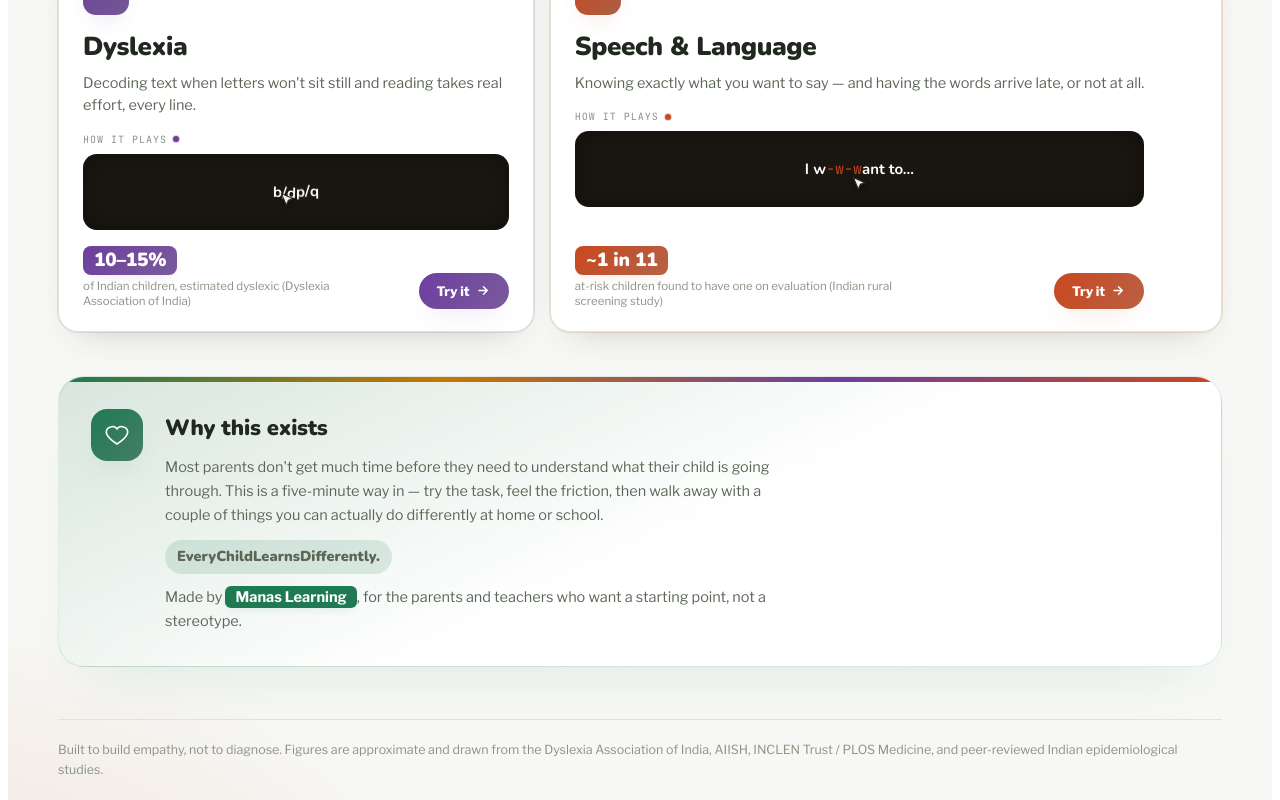
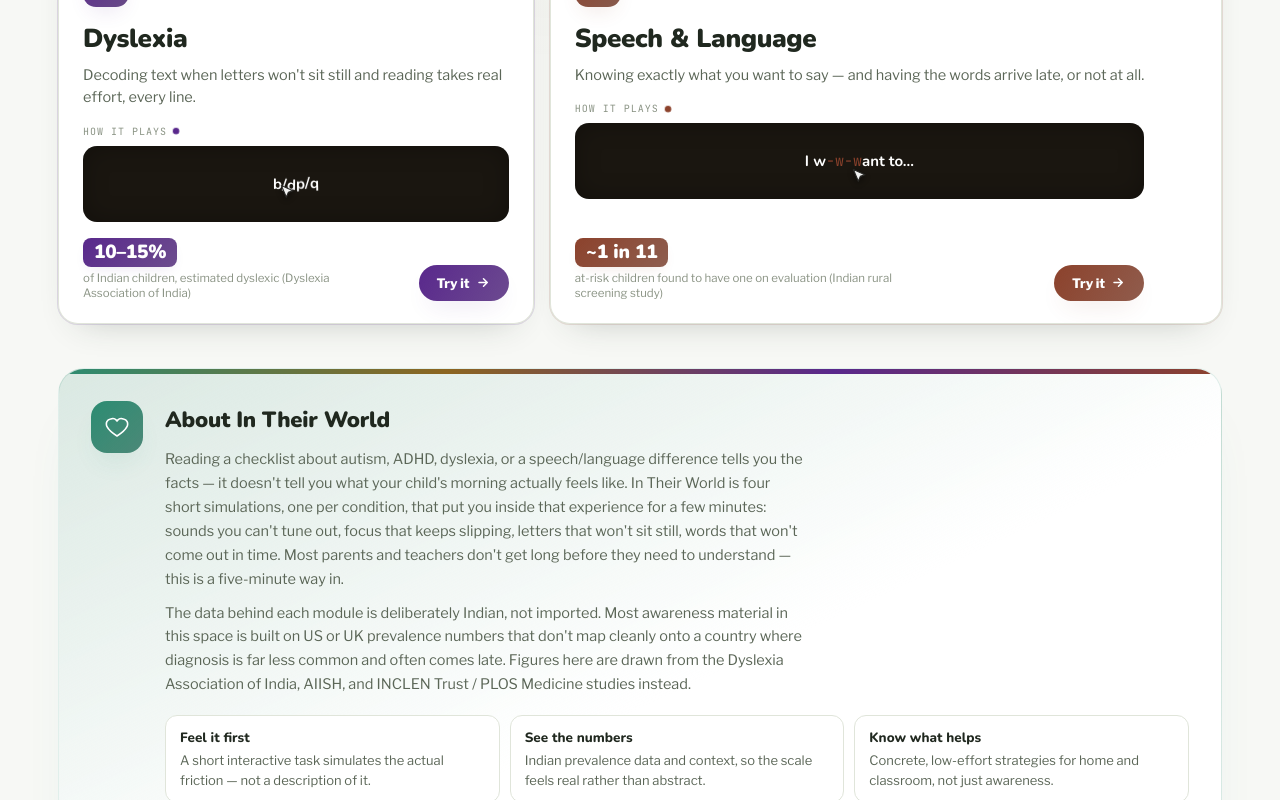
Before and after one commit to darayavahoush/in-their-world, a React (Vite) app: page / in a window 1280 px wide. Shown: the part 1200-2000 px from the top of the page. Built offline with nearby package versions, Linux system fonts and the light colour scheme.

Commit message:
Dark mode, refined accent palette, fixed white border, richer About section

```diff
--- a/src/InTheirWorld.css
+++ b/src/InTheirWorld.css
@@ -6,6 +6,13 @@
   are scoped under .itw-root and prefixed itw- so this drops into an
   existing site without leaking styles. Fonts load via <link> in index.html.
 */
+
+/* Global reset — the page has no other stylesheet, so without this the
+   browser's default 8px body margin shows as a white border around the
+   whole card, especially visible in dark mode. */
+html,body{margin:0;padding:0;}
+body{background:#14180f;}
+#root{min-height:100vh;}
 
 .itw-root{
   --itw-bg:#f7f8f5;
@@ -23,14 +30,14 @@
   --itw-paper-muted:#5b6657;
   --itw-paper-border:#e0e5da;
 
-  --itw-autism:#1f7a52;
-  --itw-autism-soft:rgba(31,122,82,.14);
-  --itw-adhd:#c97600;
-  --itw-adhd-soft:rgba(201,118,0,.14);
-  --itw-dyslexia:#6d3f9e;
-  --itw-dyslexia-soft:rgba(109,63,158,.14);
-  --itw-speech:#c8481f;
-  --itw-speech-soft:rgba(200,72,31,.14);
+  --itw-autism:#2c8c72;
+  --itw-autism-soft:rgba(44,140,114,.14);
+  --itw-adhd:#8c6520;
+  --itw-adhd-soft:rgba(140,101,32,.14);
+  --itw-dyslexia:#59288c;
+  --itw-dyslexia-soft:rgba(89,40,140,.14);
+  --itw-speech:#8c422c;
+  --itw-speech-soft:rgba(140,66,44,.14);
 
   --itw-accent:var(--itw-autism);
   --itw-accent-soft:var(--itw-autism-soft);
@@ -41,17 +48,53 @@
 
   position:relative;
   background:
-    radial-gradient(1100px 640px at 90% -10%, rgba(31,122,82,.14), transparent 60%),
-    radial-gradient(900px 620px at -6% 105%, rgba(200,72,31,.13), transparent 60%),
-    radial-gradient(700px 500px at 45% 40%, rgba(201,118,0,.07), transparent 65%),
+    radial-gradient(1100px 640px at 90% -10%, rgba(44,140,114,.14), transparent 60%),
+    radial-gradient(900px 620px at -6% 105%, rgba(140,66,44,.13), transparent 60%),
+    radial-gradient(700px 500px at 45% 40%, rgba(140,101,32,.07), transparent 65%),
     var(--itw-bg);
+  transition:background-color .35s ease, color .35s ease;
   color:var(--itw-text);
   font-family:var(--font-body);
   line-height:1.6;
   -webkit-font-smoothing:antialiased;
-  border-radius:28px;
   overflow:hidden;
   isolation:isolate;
+}
+/* ---------- dark mode ----------
+   Nearly everything in this file reads color through the --itw-*
+   variables below, so overriding them here is enough to re-theme the
+   whole component — module accent colors get brighter/more saturated
+   variants so they still read clearly against a dark surface. */
+.itw-root.itw-dark{
+  --itw-bg:#14180f;
+  --itw-bg-2:#1a2015;
+  --itw-panel:#1e2519;
+  --itw-panel-2:#242c1e;
+  --itw-border:#39442f;
+  --itw-text:#eef1ea;
+  --itw-muted:#a7b19d;
+  --itw-muted-dim:#7c8672;
+
+  --itw-paper:#1e2519;
+  --itw-paper-2:#242c1e;
+  --itw-paper-text:#eef1ea;
+  --itw-paper-muted:#a7b19d;
+  --itw-paper-border:#39442f;
+
+  --itw-autism:#56d2b1;
+  --itw-autism-soft:rgba(86,210,177,.18);
+  --itw-adhd:#d2a056;
+  --itw-adhd-soft:rgba(210,160,86,.18);
+  --itw-dyslexia:#9056d2;
+  --itw-dyslexia-soft:rgba(144,86,210,.18);
+  --itw-speech:#d27356;
+  --itw-speech-soft:rgba(210,115,86,.18);
+
+  background:
+    radial-gradient(1100px 640px at 90% -10%, rgba(86,210,177,.1), transparent 60%),
+    radial-gradient(900px 620px at -6% 105%, rgba(210,115,86,.09), transparent 60%),
+    radial-gradient(700px 500px at 45% 40%, rgba(210,160,86,.05), transparent 65%),
+    var(--itw-bg);
 }
 .itw-root *{box-sizing:border-box;}
 .itw-root ::selection{background:var(--itw-accent);color:#fff;}
@@ -140,12 +183,15 @@
 }
 
 .itw-blob{position:absolute;border-radius:50%;filter:blur(58px);pointer-events:none;z-index:0;opacity:.9;}
-.itw-blob-1{width:540px;height:540px;background:radial-gradient(circle,rgba(31,122,82,.32),transparent 70%);top:-160px;right:-140px;}
-.itw-blob-2{width:480px;height:480px;background:radial-gradient(circle,rgba(200,72,31,.28),transparent 70%);top:420px;left:-180px;}
-.itw-blob-3{width:380px;height:380px;background:radial-gradient(circle,rgba(201,118,0,.26),transparent 70%);top:100px;left:38%;opacity:.7;}
+.itw-blob-1{width:540px;height:540px;background:radial-gradient(circle,rgba(44,140,114,.32),transparent 70%);top:-160px;right:-140px;}
+.itw-blob-2{width:480px;height:480px;background:radial-gradient(circle,rgba(140,66,44,.28),transparent 70%);top:420px;left:-180px;}
+.itw-blob-3{width:380px;height:380px;background:radial-gradient(circle,rgba(140,101,32,.26),transparent 70%);top:100px;left:38%;opacity:.7;}
 
 .itw-accent-word{position:relative;display:inline-block;font-style:normal;color:var(--itw-autism);text-shadow:0 0 34px var(--itw-autism-soft);}
-.itw-squiggle{position:absolute;left:0;bottom:-10px;width:100%;height:14px;color:var(--itw-adhd);filter:drop-shadow(0 2px 3px rgba(201,118,0,.3));}
+.itw-squiggle{position:absolute;left:0;bottom:-10px;width:100%;height:14px;color:var(--itw-adhd);filter:drop-shadow(0 2px 3px rgba(140,101,32,.3));}
+.itw-dark .itw-blob-1{background:radial-gradient(circle,rgba(86,210,177,.22),transparent 70%);}
+.itw-dark .itw-blob-2{background:radial-gradient(circle,rgba(210,115,86,.2),transparent 70%);}
+.itw-dark .itw-blob-3{background:radial-gradient(circle,rgba(210,160,86,.18),transparent 70%);}
 
 .itw-bento{display:grid;grid-template-columns:repeat(12,1fr);gap:16px;margin-top:18px;position:relative;z-index:1;}
 .itw-bento-0{grid-column:span 7;}
@@ -782,6 +828,18 @@
   color:#fff;font-weight:700;text-decoration:none;background:var(--itw-autism);padding:2px 10px;
   border-radius:6px;box-shadow:0 4px 10px -4px var(--itw-autism-soft);
 }
+.itw-about-points{
+  list-style:none;margin:18px 0 6px;padding:0;display:grid;grid-template-columns:repeat(3,1fr);gap:10px;
+}
+.itw-about-points li{
+  background:var(--itw-panel);border:1px solid var(--itw-border);border-radius:12px;padding:12px 14px;
+  font-size:13px;color:var(--itw-muted);line-height:1.5;
+}
+.itw-about-points b{
+  display:block;font-family:var(--font-display);font-weight:800;font-size:13.5px;
+  color:var(--itw-text);margin-bottom:3px;
+}
+@media (max-width:680px){.itw-about-points{grid-template-columns:1fr;}}
 /* A nod to Manas Learning's own run-together headline style
    ("EveryChildLearnsDifferently.") — used once, as a signature, not
    as a body-text pattern, so it stays legible. */
--- a/src/InTheirWorld.jsx
+++ b/src/InTheirWorld.jsx
@@ -33,11 +33,18 @@
 }
 
 const ACCENT_HEX = {
-  landing: "79,179,166",
-  autism: "79,179,166",
-  adhd: "232,162,61",
-  dyslexia: "164,140,224",
-  speech: "227,123,110",
+  landing: "44,140,114",
+  autism: "44,140,114",
+  adhd: "140,101,32",
+  dyslexia: "89,40,140",
+  speech: "140,66,44",
+};
+const ACCENT_HEX_DARK = {
+  landing: "86,210,177",
+  autism: "86,210,177",
+  adhd: "210,160,86",
+  dyslexia: "144,86,210",
+  speech: "210,115,86",
 };
 
 /* ---------------- Settings context (sound) ---------------- */
@@ -451,12 +458,35 @@
         <svg viewBox="0 0 24 24" fill="none"><path d="M12 21s-7.5-4.6-10-9.3C.4 8 2 4.5 5.6 4a5 5 0 0 1 6.4 2 5 5 0 0 1 6.4-2C22 4.5 23.6 8 22 11.7 19.5 16.4 12 21 12 21Z" stroke="currentColor" strokeWidth="1.6" strokeLinejoin="round"/></svg>
       </div>
       <div>
-        <h3>Why this exists</h3>
+        <h3>About In Their World</h3>
         <p>
-          Most parents don't get much time before they need to understand what their child is
-          going through. This is a five-minute way in — try the task, feel the friction, then
-          walk away with a couple of things you can actually do differently at home or school.
+          Reading a checklist about autism, ADHD, dyslexia, or a speech/language difference tells you
+          the facts — it doesn't tell you what your child's morning actually feels like. In Their World
+          is four short simulations, one per condition, that put you inside that experience for a few
+          minutes: sounds you can't tune out, focus that keeps slipping, letters that won't sit still,
+          words that won't come out in time. Most parents and teachers don't get long before they need
+          to understand — this is a five-minute way in.
         </p>
+        <p>
+          The data behind each module is deliberately Indian, not imported. Most awareness material
+          in this space is built on US or UK prevalence numbers that don't map cleanly onto a country
+          where diagnosis is far less common and often comes late. Figures here are drawn from the
+          Dyslexia Association of India, AIISH, and INCLEN Trust / PLOS Medicine studies instead.
+        </p>
+        <ul className="itw-about-points">
+          <li>
+            <b>Feel it first</b>
+            A short interactive task simulates the actual friction — not a description of it.
+          </li>
+          <li>
+            <b>See the numbers</b>
+            Indian prevalence data and context, so the scale feels real rather than abstract.
+          </li>
+          <li>
+            <b>Know what helps</b>
+            Concrete, low-effort strategies for home and classroom, not just awareness.
+          </li>
+        </ul>
         <p className="itw-brand-echo">EveryChildLearnsDifferently.</p>
         <p>
           Made by <a href="https://www.manaslearning.com" target="_blank" rel="noreferrer">Manas Learning</a>,
@@ -469,9 +499,17 @@
 
 /* ---------------- Shared module shell ---------------- */
 
-function SettingsBar({ soundOn, setSoundOn }) {
+function SettingsBar({ soundOn, setSoundOn, darkMode, setDarkMode }) {
   return (
     <div className="itw-settings-bar">
+      <button
+        type="button"
+        className={`itw-toggle-btn${darkMode ? " itw-active" : ""}`}
+        aria-pressed={darkMode}
+        onClick={() => setDarkMode((v) => !v)}
+      >
+        {darkMode ? "☀️ Light mode" : "🌙 Dark mode"}
+      </button>
       <button
         type="button"
         className={`itw-toggle-btn${soundOn ? " itw-active" : ""}`}
@@ -2201,6 +2239,18 @@
 export default function InTheirWorld() {
   const [view, setView] = useState("landing");
   const [soundOn, setSoundOn] = useState(true);
+  const [darkMode, setDarkMode] = useState(() => {
+    if (typeof window === "undefined") return false;
+    const saved = window.localStorage.getItem("itw-dark-mode");
+    if (saved !== null) return saved === "1";
+    return window.matchMedia?.("(prefers-color-scheme: dark)").matches ?? false;
+  });
+
+  useEffect(() => {
+    window.localStorage.setItem("itw-dark-mode", darkMode ? "1" : "0");
+    document.body.style.background = darkMode ? "#14180f" : "#f7f8f5";
+    document.body.style.margin = "0";
+  }, [darkMode]);
 
   useEffect(() => {
     const prev = document.documentElement.style.scrollBehavior;
@@ -2217,16 +2267,17 @@
   const goBack = () => setView("landing");
   const navigate = (key) => setView(key);
 
-  const glow = `rgba(${ACCENT_HEX[view] || ACCENT_HEX.landing}, .16)`;
+  const accentTable = darkMode ? ACCENT_HEX_DARK : ACCENT_HEX;
+  const glow = `rgba(${accentTable[view] || accentTable.landing}, .16)`;
   const settings = useMemo(() => ({ soundOn }), [soundOn]);
 
   return (
     <SettingsContext.Provider value={settings}>
-      <div className="itw-root">
+      <div className={`itw-root${darkMode ? " itw-dark" : ""}`}>
         <div className="itw-grain" aria-hidden="true" />
         <div className="itw-ambient" style={{ "--itw-glow": glow }} aria-hidden="true" />
         <div className="itw-app">
-          <SettingsBar soundOn={soundOn} setSoundOn={setSoundOn} />
+          <SettingsBar soundOn={soundOn} setSoundOn={setSoundOn} darkMode={darkMode} setDarkMode={setDarkMode} />
           {view === "landing" && <Landing onSelect={setView} />}
           {view === "autism" && <AutismModule key="autism" onBack={goBack} onNavigate={navigate} />}
           {view === "adhd" && <AdhdModule key="adhd" onBack={goBack} onNavigate={navigate} />}
```
